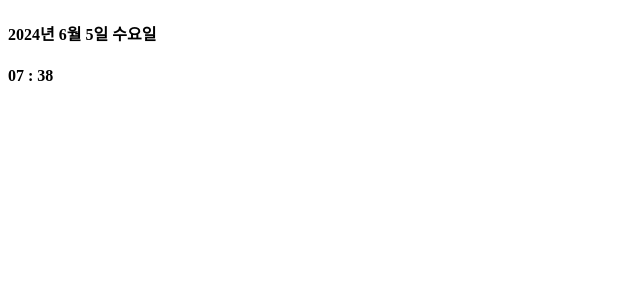
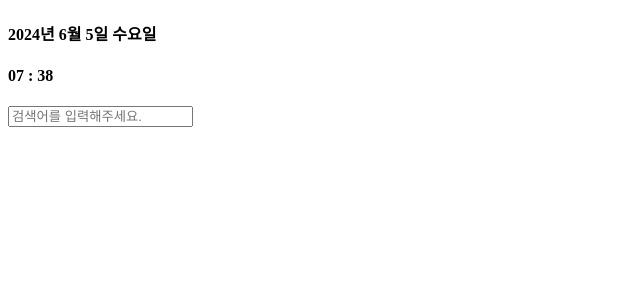
Before and after one commit to Rayched/MyChrome_custom_page, a React (Create React App) app: page / in a window 1280 px wide. Shown: the top 300 px of the page, without its empty margins (0-640 px from the left). Built offline with nearby package versions, Linux system fonts and the light colour scheme.

Commit message:
검색창 구현 : 검색어 가져오고, EnterKey를 누르면 특정 logic이 실행되게 하기

```diff
--- a/src/App.tsx
+++ b/src/App.tsx
@@ -1,10 +1,12 @@
 import React from 'react';
 import DateTimes from './components/DateTimes';
+import SearchBar from './components/SearchBar';
 
 function App() {
   return (
     <div>
       <DateTimes />
+      <SearchBar />
     </div>
   );
 }
--- /dev/null
+++ b/src/components/SearchBar.tsx
@@ -0,0 +1,30 @@
+import { HTMLInputTypeAttribute, KeyboardEvent, ReactElement, useState } from "react";
+
+function SearchBar(){
+    const [Keyword, setKeyword] = useState("");
+
+    const getKeywords = (event: any) => {
+        setKeyword(event.target.value);
+    }
+
+    //Enter키를 누르면 특정 logic 실행
+    const EnterKeys = (event: KeyboardEvent) => {
+        if(event.code === "Enter"){
+            console.log(Keyword);
+        }
+    }
+
+    return (
+        <div>
+            <input
+                type="text"
+                placeholder="검색어를 입력해주세요."
+                value={Keyword}
+                onChange={getKeywords}
+                onKeyDown={EnterKeys}
+            />
+        </div>
+    );
+}
+
+export default SearchBar;
```
